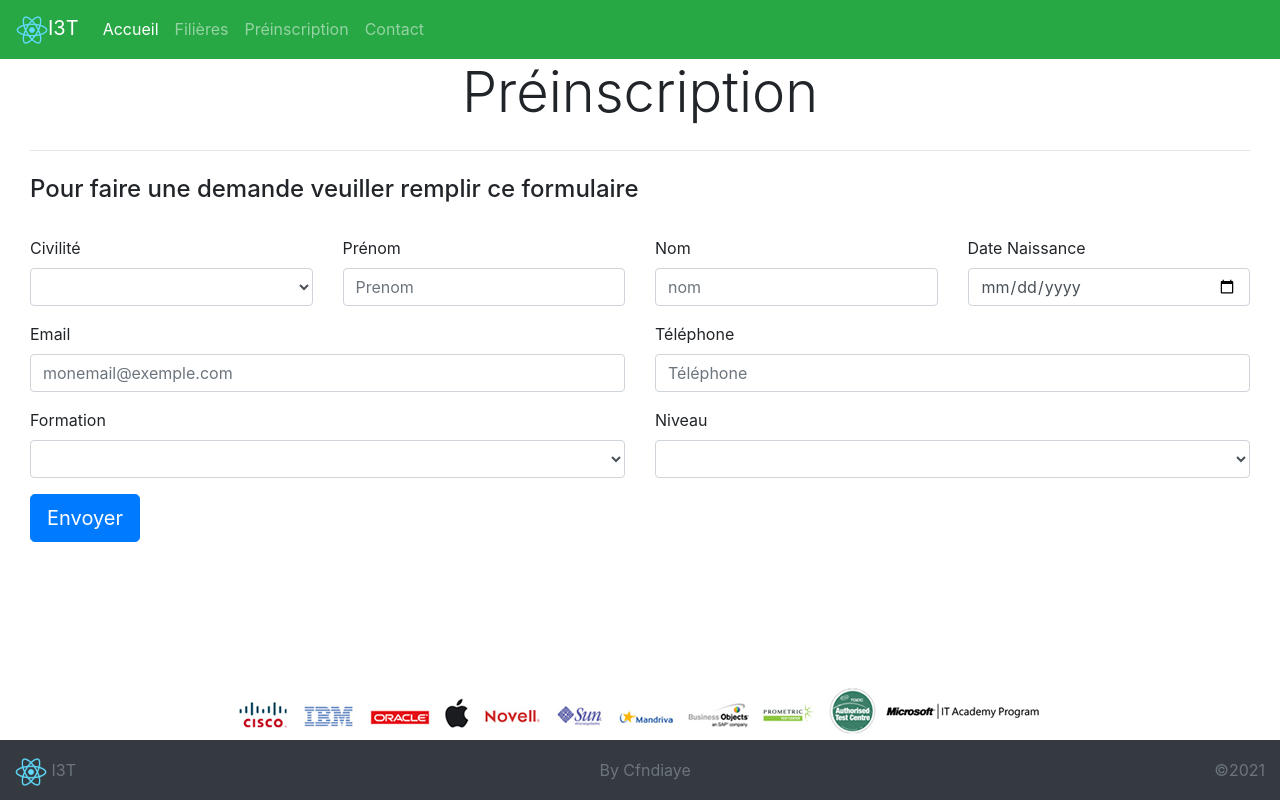
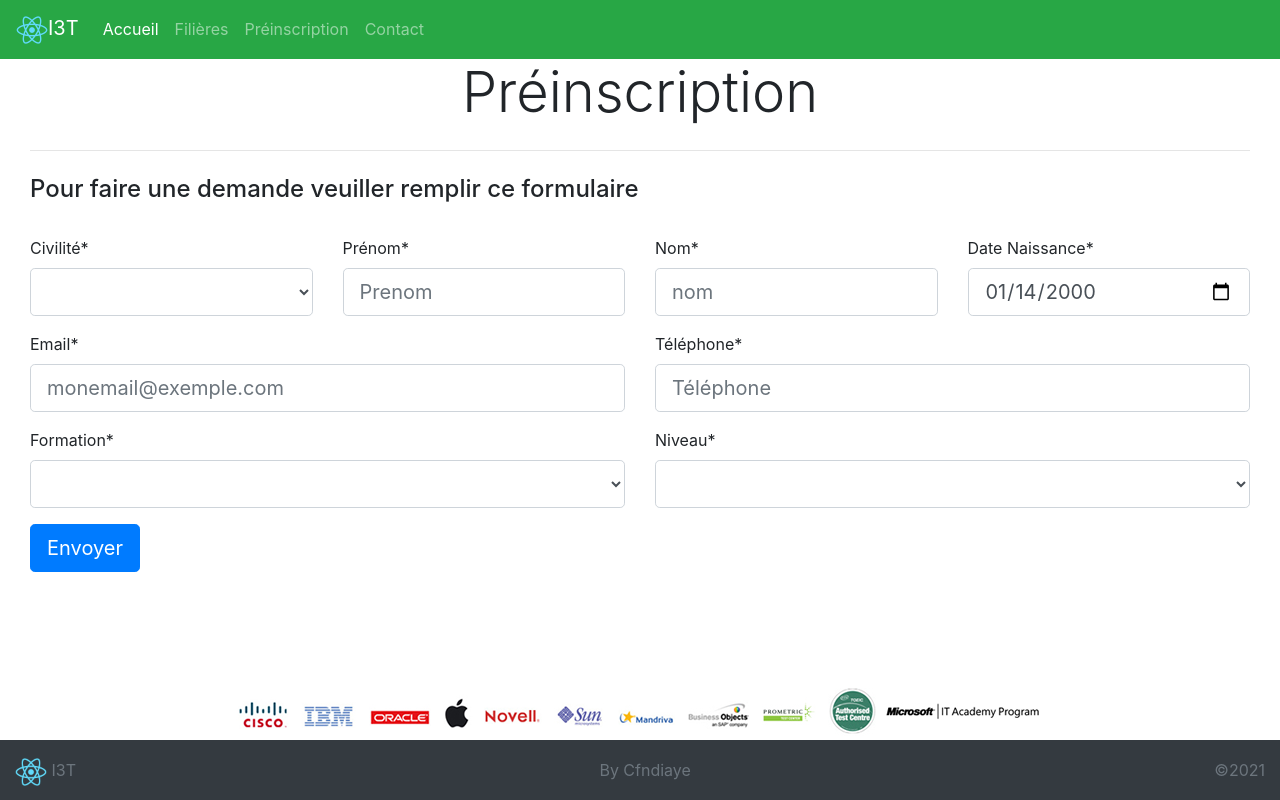
Before and after one commit to cfndiaye/i3t, a React (Create React App) app in the folder sitei3t/: page /PreInscription in a window 1280 px wide. Built offline with nearby package versions, Linux system fonts and the light colour scheme; the HTML template or start-up script is replaced by a standard one.

Commit message:
handleChande

```diff
--- a/sitei3t/src/Contact.js
+++ b/sitei3t/src/Contact.js
@@ -1,18 +1,53 @@
 import { useForm } from 'react-hook-form';
+import { useState } from 'react';
 
 function Contact(props) {
   const {
     register,
     handleSubmit,
-    watch,
+    //watch,
     formState: { errors },
   } = useForm();
-  let classSujet = errors.subject ? 'form-control is-invalid' : 'form-control';
-  const onSubmit = (data) => {
-    console.log(data);
+  //let classSujet = errors.subject ? 'form-control is-invalid' : 'form-control';
+  const [classSujet, setClassSujet] = useState('form-control');
+  const [errorResult, setErrorResult] = useState();
+  const [successResult, setSuccessResult] = useState();
+  const [formContacts, setFormContacts] = useState({
+    sujet: '123',
+    email: '',
+    message: '',
+  });
+
+  //handleChange
+  const handleChange = (event) => {
+    // if (errors.sujet) {
+    //   setClassSujet('form-control is-invalid');
+    // } else {
+    //   setClassSujet('form-control');
+    // }
+    setFormContacts({ ...formContacts, sujet: event.target.value });
   };
 
-  console.log(watch('subject'));
+  //envoie du formulaire de contact
+  const onSubmit = (data) => {
+    let donnee = JSON.stringify(data);
+    let url = 'services/contact.php';
+    let options = {
+      method: 'POST',
+      headers: {
+        'Content-type': 'application/json',
+      },
+      body: donnee,
+    };
+    fetch(url, options).then((response) => {
+      if (!response.ok) {
+        setErrorResult("Erreur quelque chose n'a pas fonctionné!!!");
+        return;
+      }
+      setSuccessResult('Votre message est envoyer avec succès.');
+    });
+  };
+
   return (
     <div>
       <div className="text-center">
@@ -21,20 +56,29 @@ function Contact(props) {
       <hr />
       <div className="row">
         <div className="col-sm-6">
-          <div className="">
-            <h4>Pour nous contacter veuiller remplir ce formulaire</h4>
+          <div className="lead">
+            Pour nous contacter veuiller remplir ce formulaire
           </div>
-
+          <hr />
+          {errorResult && (
+            <div className="alert alert-danger">{errorResult}</div>
+          )}
+          {successResult && (
+            <div className="alert alert-success">{successResult}</div>
+          )}
           <form className="" onSubmit={handleSubmit(onSubmit)}>
             <div className="form-group">
               <label className="form-label">Objet</label>
               <input
+                onChange={handleChange}
                 type="text"
-                {...register('subject', { required: true })}
+                value={formContacts.sujet}
+                placeholder="objet de votre message"
+                {...register('sujet', { required: true })}
                 className={classSujet}
               />
 
-              {errors.subject && (
+              {errors.sujet && (
                 <span className="text-danger">Ce champ est requis.</span>
               )}
             </div>
@@ -60,14 +104,16 @@ function Contact(props) {
                 <span className="text-danger">Ce champ est requis.</span>
               )}
             </div>
-            <button className="btn btn-primary">Envoyer</button>
+            {(successResult && (
+              <button disabled className="btn btn-secondary">
+                Message Envoyé
+              </button>
+            )) || <button className="btn btn-primary">Envoyer</button>}
           </form>
         </div>
         <div className="col-sm-6">
-          <div className="">
-            <h4>Contact direct</h4>
-          </div>
-
+          <div className="lead">Contact direct</div>
+          <hr />
           <ul>
             <li>Tel: +221 33 827 40 88</li>
             <li>Adresse: VDN, 37 Liberte 6 Extension, Dakar</li>
--- a/sitei3t/src/PreInscription.js
+++ b/sitei3t/src/PreInscription.js
@@ -2,7 +2,7 @@ import React, { useState } from 'react';
 import { useForm } from 'react-hook-form';
 
 function PreInscription(props) {
-  const [result, setResult] = useState();
+  //const [result, setResult] = useState();
   const [errorResult, setErrorResult] = useState();
   const [messageSuccess, setMessageSuccess] = useState();
   const [desabled, setDesabled] = useState();
@@ -12,6 +12,7 @@ function PreInscription(props) {
     //watch,
     formState: { errors },
   } = useForm();
+
   const onSubmit = (data) => {
     let donnee = JSON.stringify(data);
     let options = {
@@ -26,23 +27,19 @@ function PreInscription(props) {
 
     fetch(url, options)
       .then((response) => {
-        setResult(response.status);
+        //setResult(response.status);
         if (!response.ok) {
           setErrorResult("erreur: quelque chose n'a pas fonctionné!");
-          //TODO: A enlever console.log('some error: ->' + errorResult);
+
           return;
         }
         setMessageSuccess('Email envoyé avec succés. ');
+        setDesabled(true);
         //TODO: A enlever console.log('some result: ->' + result);
       })
-      .then(() =>
-        setDesabled(
-          '<button desabled className="btn btn-primary btn-lg ">Envoyer</button>'
-        )
-      )
+
       .catch((error) => {
         setErrorResult(error);
-        //TODO: A enlever console.log('some error: ->' + errorResult);
       });
   };
 
@@ -57,9 +54,11 @@ function PreInscription(props) {
       <form onSubmit={handleSubmit(onSubmit)}>
         <div className="row">
           <div className="form-group col-sm-3">
-            <label>Civilité</label>
+            <label>
+              Civilité<span>*</span>
+            </label>
             <select
-              className="form-control"
+              className="form-control form-control-lg"
               {...register('civilite', { required: true })}
             >
               <option></option>
@@ -72,11 +71,13 @@ function PreInscription(props) {
             )}
           </div>
           <div className="form-group col-sm-3">
-            <label>Prénom</label>
+            <label>
+              Prénom<span>*</span>
+            </label>
             <input
               {...register('prenom', { required: true })}
               type="text"
-              className="form-control"
+              className="form-control form-control-lg required"
               placeholder="Prenom"
             />
             {errors.prenom && (
@@ -84,11 +85,13 @@ function PreInscription(props) {
             )}
           </div>
           <div className="form-group col-sm-3">
-            <label>Nom</label>
+            <label>
+              Nom<span>*</span>
+            </label>
             <input
               {...register('nom', { required: true })}
               type="text"
-              className="form-control"
+              className="form-control form-control-lg"
               placeholder="nom"
             />
             {errors.nom && (
@@ -96,11 +99,14 @@ function PreInscription(props) {
             )}
           </div>
           <div className="form-group col-sm-3">
-            <label>Date Naissance</label>
+            <label>
+              Date Naissance<span>*</span>
+            </label>
             <input
               {...register('datenaissance', { required: true })}
               type="date"
-              className="form-control"
+              value="2000-01-14"
+              className="form-control form-control-lg"
             />
             {errors.datenaissance && (
               <span className="text-danger">Ce champ est requis</span>
@@ -109,11 +115,13 @@ function PreInscription(props) {
         </div>
         <div className="row">
           <div className="form-group col-sm-6">
-            <label>Email</label>
+            <label>
+              Email<span>*</span>
+            </label>
             <input
               {...register('email', { required: true })}
               type="email"
-              className="form-control"
+              className="form-control form-control-lg"
               placeholder="monemail@exemple.com"
             />
             {errors.email && (
@@ -121,11 +129,13 @@ function PreInscription(props) {
             )}
           </div>
           <div className="form-group col-sm-6">
-            <label>Téléphone</label>
+            <label>
+              Téléphone<span>*</span>
+            </label>
             <input
               {...register('telephone', { required: true })}
               type="tel"
-              className="form-control"
+              className="form-control form-control-lg"
               placeholder="Téléphone"
             />
             {errors.telephone && (
@@ -135,10 +145,12 @@ function PreInscription(props) {
         </div>
         <div className="row">
           <div className="form-group col-sm-6">
-            <label>Formation</label>
+            <label>
+              Formation<span>*</span>
+            </label>
             <select
               {...register('formation', { required: true })}
-              className="form-control"
+              className="form-control form-control-lg"
             >
               <option></option>
               <option>Formation 1</option>
@@ -150,10 +162,12 @@ function PreInscription(props) {
             )}
           </div>
           <div className="form-group col-sm-6">
-            <label>Niveau</label>
+            <label>
+              Niveau<span>*</span>
+            </label>
             <select
               {...register('niveau', { required: true })}
-              className="form-control"
+              className="form-control form-control-lg"
             >
               <option></option>
               <option value="BTS">BTS</option>
@@ -166,9 +180,11 @@ function PreInscription(props) {
           </div>
         </div>
         <div>
-          {desabled || (
-            <button className="btn btn-primary btn-lg ">Envoyer</button>
-          )}
+          {(desabled && (
+            <button disabled className="btn btn-secondary btn-lg ">
+              Envoyer
+            </button>
+          )) || <button className="btn btn-primary btn-lg ">Envoyer</button>}
         </div>
       </form>
       <br />
```
Also changed, not shown: 2 other files (tests, documents, lock files or other folders).
